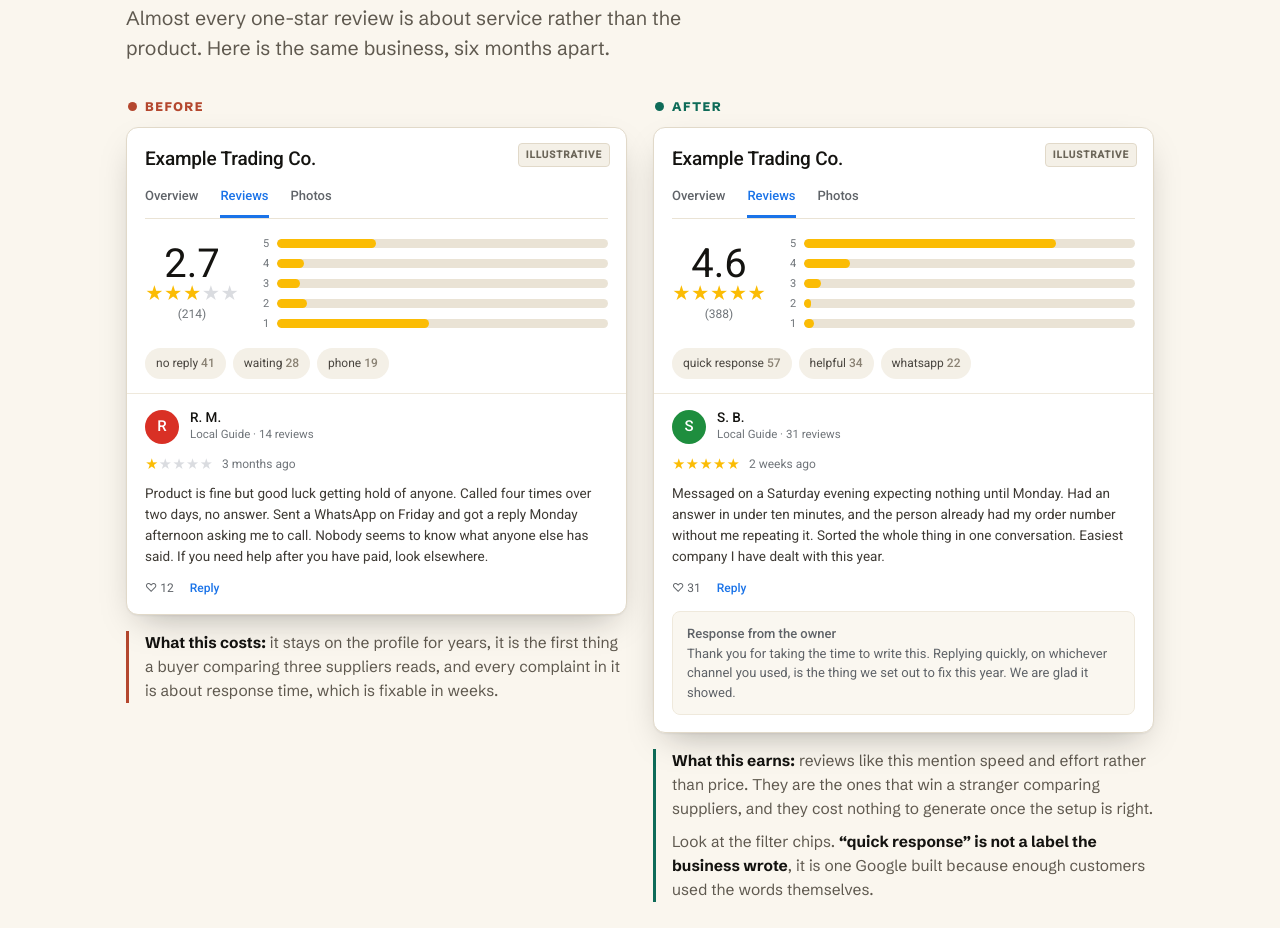
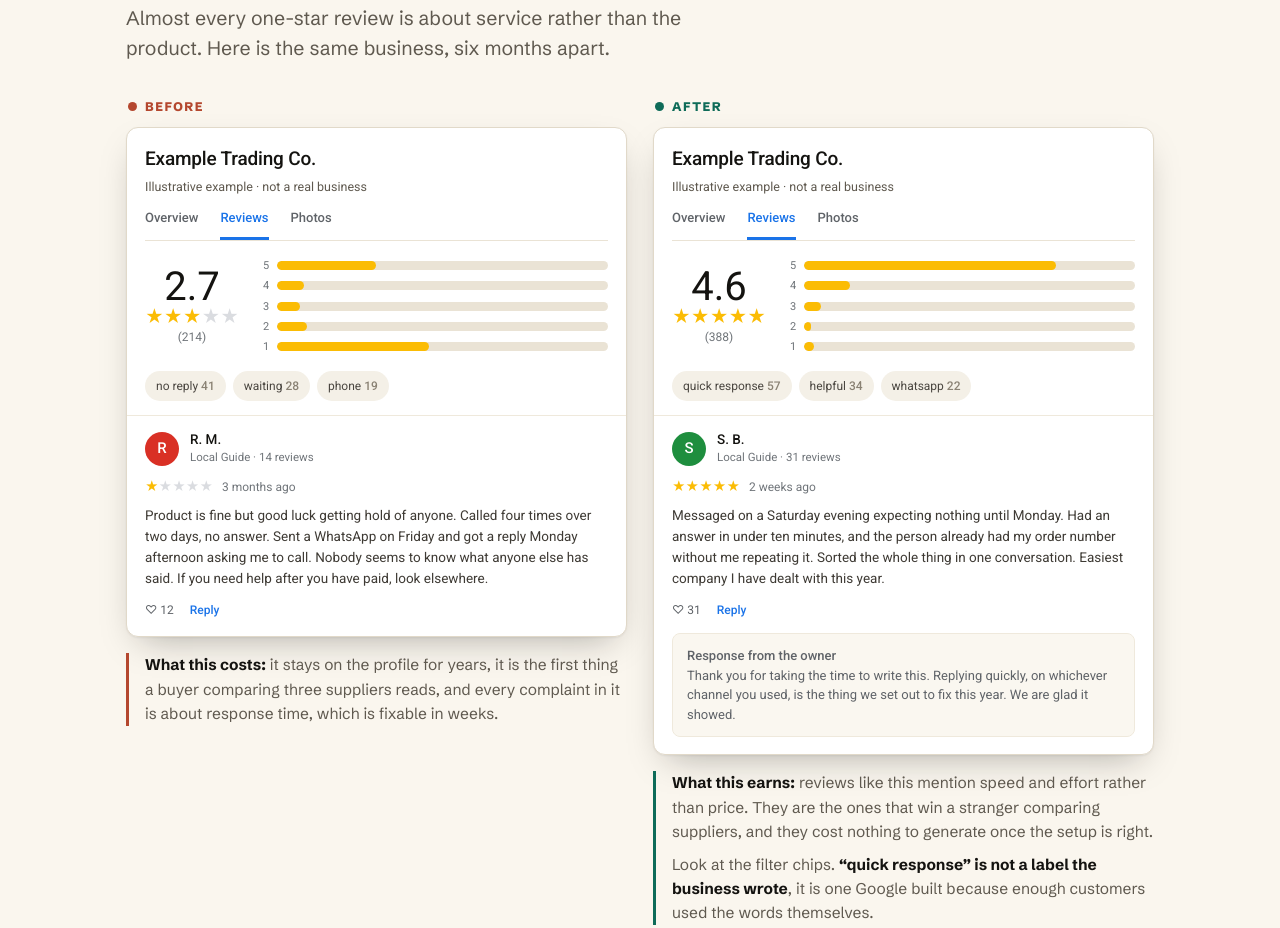
Before and after one commit to connecttopathan-ops/fixcustomerservice, a website: page public/index.html in a window 1280 px wide. Shown: the part 5520-6448 px from the top of the page. Drawn offline with Linux system fonts and the light colour scheme.

Commit message:
Section 05: drop the corner sticker for a card subtitle line
The "Illustrative" chip sat on the card like a sticker. A real profile
carries a category line under the business name, so the disclosure takes
that slot instead and reads as part of the card: "Illustrative example ·
not a real business", in the card's own secondary grey at 12.5px.

That also removes the absolute positioning and the name's reserved
right padding, so the header is plain flow again.

Contrast measured at 6.93:1 against the card, well past AA.

Co-Authored-By: Claude Opus 5 <noreply@anthropic.com>
Claude-Session: https://claude.ai/code/session_01MoEGPkZ9snJsWGLDdrYjLd

```diff
--- a/public/index.html
+++ b/public/index.html
@@ -31,7 +31,7 @@
 <meta name="twitter:description" content="Thirteen years running support operations. Any business, any size.">
 <meta name="twitter:image" content="https://fixcustomerservice.com/og-image.jpg">
 <meta name="theme-color" content="#141310">
-<meta name="build" content="2026-09-23-v28">
+<meta name="build" content="2026-09-23-v29">
 <script type="application/ld+json">
 {
   "@context": "https://schema.org",
@@ -511,10 +511,9 @@
   }
 
   /* section 05 - illustrative profile cards */
-  /* the label rides in the card chrome, where it stays with the card */
-  .gmock{position:absolute;top:15px;right:16px;z-index:1;font-size:10px;font-weight:700;letter-spacing:.09em;
-    text-transform:uppercase;color:#6B6558;background:#F4F0E7;border:1px solid #E1D9C9;
-    border-radius:4px;padding:3px 7px;white-space:nowrap}
+  /* a real profile has a category line under the name; the disclosure takes
+     that slot, so it reads as card chrome rather than a sticker */
+  .gsub{margin:3px 0 0;font-size:12.5px;font-weight:400;color:var(--grey);max-width:none}
   .gtoggle{display:none}
   .gstage{display:grid;grid-template-columns:1fr 1fr;gap:26px;margin-top:34px;align-items:start}
   .gcol{min-width:0;display:flex;flex-direction:column}
@@ -528,11 +527,11 @@
   .gtag.good::before{background:var(--teal)}
 
   /* the card interior imitates a profile page, so it uses that face, not ours */
-  .gcard{position:relative;font-family:Roboto,system-ui,-apple-system,'Segoe UI',Arial,sans-serif;
+  .gcard{font-family:Roboto,system-ui,-apple-system,'Segoe UI',Arial,sans-serif;
     background:#fff;border:1px solid #E1D9C9;border-radius:12px;overflow:hidden;
     box-shadow:0 1px 2px rgba(20,19,16,.05),0 14px 34px -14px rgba(20,19,16,.34)}
   .ghead{padding:16px 18px 0}
-  .gbiz{margin:0;padding-right:112px;font-size:19px;font-weight:500;color:var(--ink);letter-spacing:-.01em;max-width:none}
+  .gbiz{margin:0;font-size:19px;font-weight:500;color:var(--ink);letter-spacing:-.01em;max-width:none}
   .gtabs{display:flex;gap:22px;margin-top:12px;border-bottom:1px solid #EAE3D5}
   .gtabs span{font-size:13px;font-weight:500;color:#5f6368;padding:0 0 9px;border-bottom:3px solid transparent}
   .gtabs span.on{color:#1a73e8;border-bottom-color:#1a73e8}
@@ -597,8 +596,6 @@
     .gstage[data-side="before"] #gp-before,.gstage[data-side="after"] #gp-after{
       opacity:1;visibility:visible;transition-delay:0s,0s}
     .gtag{display:none}
-    .gmock{font-size:9.5px;letter-spacing:.06em;padding:3px 6px;top:14px;right:14px}
-    .gbiz{padding-right:92px;font-size:18px}
     .gtabs{gap:18px}
     .gclose{margin-top:32px;font-size:1.04rem}
     @media (prefers-reduced-motion:reduce){
@@ -1162,9 +1159,9 @@
       <div class="gcol" id="gp-before" role="tabpanel" aria-labelledby="gt-before">
         <span class="gtag bad">Before</span>
         <div class="gcard">
-            <span class="gmock">Illustrative</span>
             <div class="ghead">
               <p class="gbiz">Example Trading Co.</p>
+              <p class="gsub">Illustrative example &middot; not a real business</p>
               <div class="gtabs" role="presentation"><span>Overview</span><span class="on">Reviews</span><span>Photos</span></div>
             </div>
             <div class="grate">
@@ -1195,9 +1192,9 @@
       <div class="gcol" id="gp-after" role="tabpanel" aria-labelledby="gt-after" aria-hidden="true">
         <span class="gtag good">After</span>
         <div class="gcard">
-            <span class="gmock">Illustrative</span>
             <div class="ghead">
               <p class="gbiz">Example Trading Co.</p>
+              <p class="gsub">Illustrative example &middot; not a real business</p>
               <div class="gtabs" role="presentation"><span>Overview</span><span class="on">Reviews</span><span>Photos</span></div>
             </div>
             <div class="grate">
```
Also changed, not shown: public/blog.html (+5 -8 lines), public/blog/how-to-calculate-cost-per-contact.html (+5 -8 lines), public/blog/reply-time-is-not-the-real-problem.html (+5 -8 lines), public/customer-service-audit.html (+5 -8 lines).
